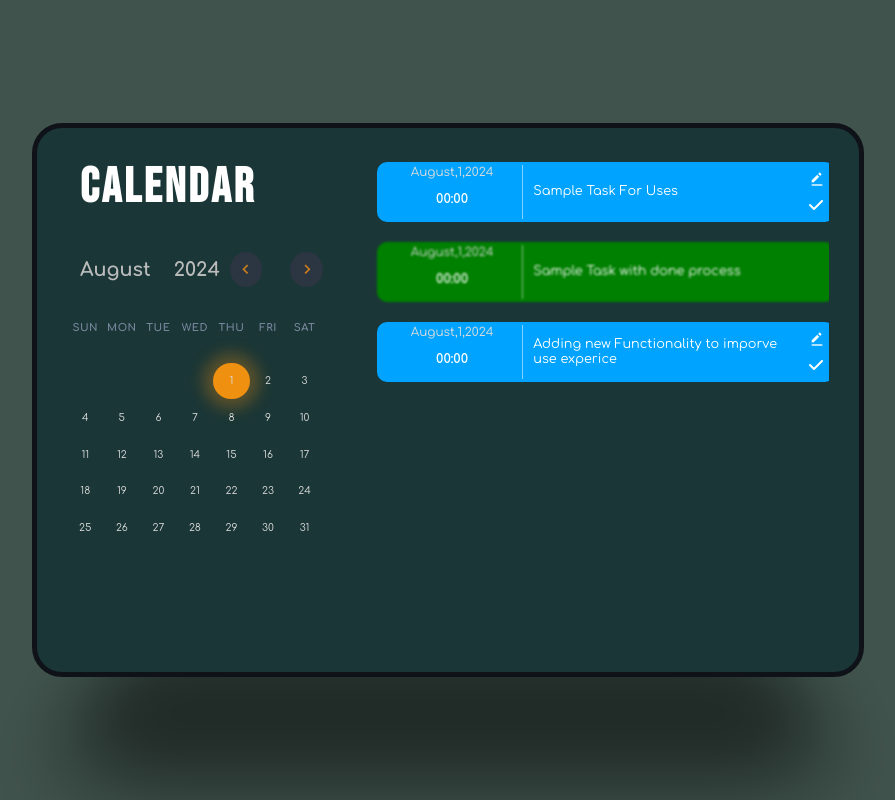
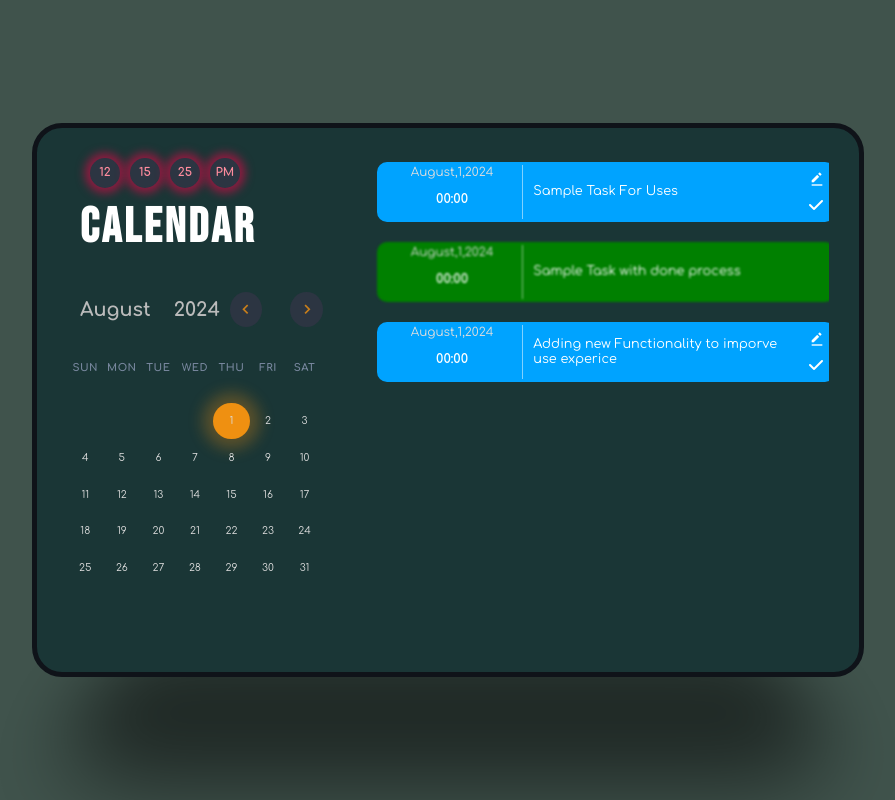
Before and after one commit to RAHUL676789/Calendar-app, a React (Vite) app: page / in a window 1280 px wide. Shown: the whole page, without its empty margins (192-1087 px from the left). Built offline with nearby package versions, Linux system fonts and the light colour scheme.

Commit message:
clock added

```diff
--- a/src/Components/calendar.css
+++ b/src/Components/calendar.css
@@ -350,3 +350,30 @@ padding-left:1.3rem ;
     /* text-decoration: line-through; */
     filter: blur(0.09rem);
 }
+
+.time{
+    /* border: 1px solid white; */
+    height: 2rem;
+    display: flex;
+    justify-content: center;
+    align-items: center;
+    padding: 1.5rem;
+    margin-bottom: 1rem;
+    margin-right: 5rem;
+}
+.time h3{
+    color: white;
+   margin-right: 1rem;
+   /* background-color: red; */
+   padding: 0.85rem;
+   height: 30px;
+   width: 30px;
+   display: flex;
+   justify-content: center;
+   align-items: center;
+   border-radius: 50%;
+   box-shadow: 0 0 1rem 0.5rem #921A40;
+   background-color: #2c3542;
+   color: #FF8C9E;
+   /* aspect-ratio: 1; */
+}
--- a/src/Components/calendar.jsx
+++ b/src/Components/calendar.jsx
@@ -18,6 +18,7 @@ const Calendar = () => {
         "October",
         "November",
         "December"];
+
     const CurrentDate = new Date();
 
     const [currentMonth, setCurrentMonth] = useState(CurrentDate.getMonth());
@@ -32,6 +33,11 @@ const Calendar = () => {
     const [eventTime, setEvnetTime] = useState({ hours: "00", minutes: "00" });
     const [eventText, setEvnetText] = useState("");
     const [editingEvent, setEditinEvent] = useState(null);
+    const [currentTime ,setCurrentTime] = useState(new Date().toLocaleTimeString());
+
+    setInterval(() => {
+        setCurrentTime(new Date().toLocaleTimeString());
+    }, 1000);
 
 
 
@@ -168,9 +174,20 @@ const Calendar = () => {
 
    let res = handleMouseOver();
 
+   let timeChange = currentTime.toString().split(":");
+   let hours = timeChange[0];
+   let min = timeChange[1];
+   let sec = timeChange[2].toString().split(" ")[0];
+   let format = timeChange[2].toString().split(" ")[1];
+
+   let timeArr = [hours,min,sec,format];
+
     return (
         <div className="calendar-app">
             <div className="calendar">
+                <div className="time">
+                {timeArr.map((time)=><h3>{time}</h3>)}
+                </div>
                 <h1 className="heading">Calendar</h1>
                 <div className="navigate-date">
                     <h2 className="Month">{monthOfYear[currentMonth]}</h2>
```
